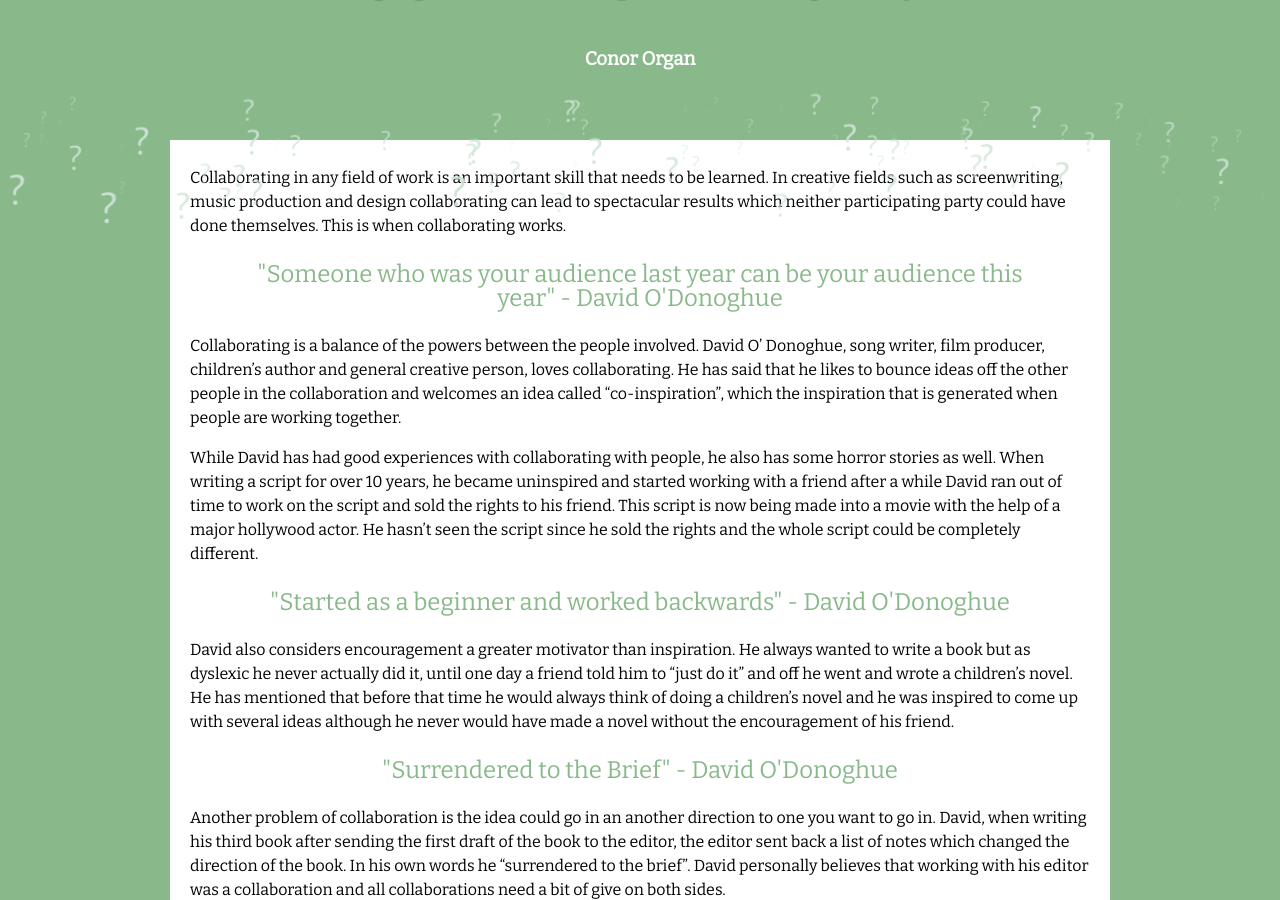
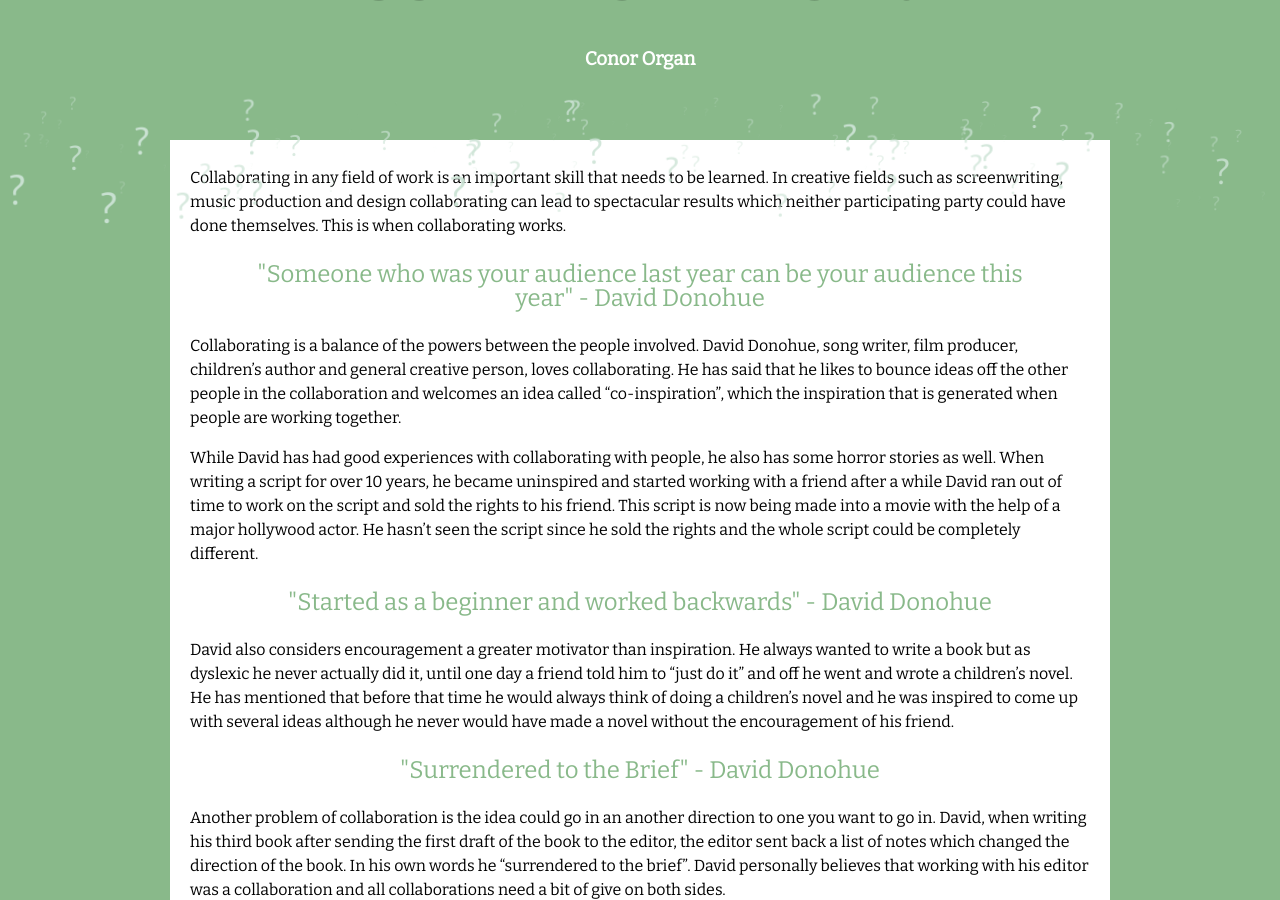
Before and after one commit to conororgan/conororgan.github.io, a Jekyll site: the page blog/collaboration.html, which Jekyll copies as it is, in a window 1280 px wide and 900 px high, scrolled down 271 px. Built offline with Jekyll 4.4.1, drawn with Linux system fonts in a browser that asks for light colours; nearby versions of some CDN libraries.

Commit message:
Fixed David Donohue's Name

```diff
--- a/blog/collaboration.html
+++ b/blog/collaboration.html
@@ -221,17 +221,17 @@
 
     <div class='article'><p>Collaborating in any field of work is an important skill that needs to be learned. In creative fields such as screenwriting, music production and design collaborating can lead to spectacular results which neither participating party could have done themselves. This is when collaborating works.</p>
 
-<blockquote>"Someone who was your audience last year can be your audience this year" - David O'Donoghue</blockquote>
+<blockquote>"Someone who was your audience last year can be your audience this year" - David Donohue</blockquote>
 
-<p>Collaborating is a balance of the powers between the people involved. David O’ Donoghue, song writer, film producer, children’s author and general creative person, loves collaborating. He has said that he likes to bounce ideas off the other people in the collaboration and welcomes an idea called “co-inspiration”, which the inspiration that is generated when people are working together.</p>
+<p>Collaborating is a balance of the powers between the people involved. David Donohue, song writer, film producer, children’s author and general creative person, loves collaborating. He has said that he likes to bounce ideas off the other people in the collaboration and welcomes an idea called “co-inspiration”, which the inspiration that is generated when people are working together.</p>
 
 <p>While David has had good experiences with collaborating with people, he also has some horror stories as well. When writing a script for over 10 years, he became uninspired and started working with a friend after a while David ran out of time to work on the script and sold the rights to his friend. This script is now being made into a movie with the help of a major hollywood actor. He hasn’t seen the script since he sold the rights and the whole script could be completely different.</p>
 
-<blockquote>"Started as a beginner and worked backwards" - David O'Donoghue</blockquote>
+<blockquote>"Started as a beginner and worked backwards" - David Donohue</blockquote>
 
 <p>David also considers encouragement a greater motivator than inspiration. He always wanted to write a book but as dyslexic he never actually did it, until one day a friend told him to “just do it” and off he went and wrote a children’s novel. He has mentioned that before that time he would always think of doing a children’s novel and he was inspired to come up with several ideas although he never would have made a novel without the encouragement of his friend. </p>
 
-<blockquote>"Surrendered to the Brief" - David O'Donoghue</blockquote>
+<blockquote>"Surrendered to the Brief" - David Donohue</blockquote>
 
 <p>Another problem of collaboration is the idea could go in an another direction to one you want to go in. David, when writing his third book after sending the first draft of the book to the editor, the editor sent back a list of notes which changed the direction of the book. In his own words he “surrendered to the brief”. David personally believes that working with his editor was a collaboration and all collaborations need a bit of give on both sides.</p>
 
```
